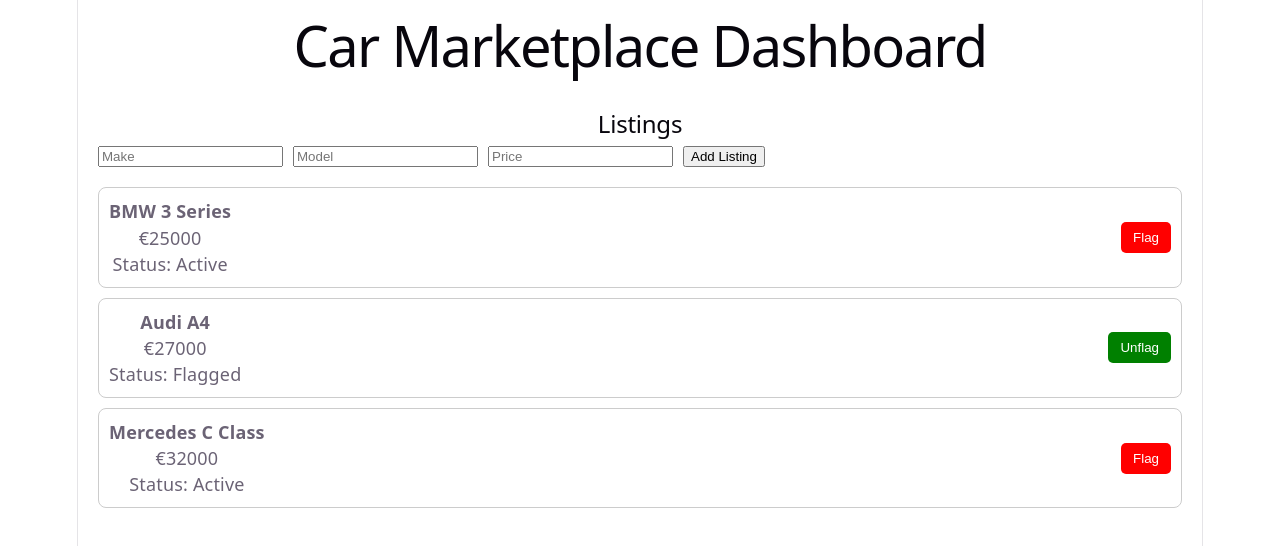
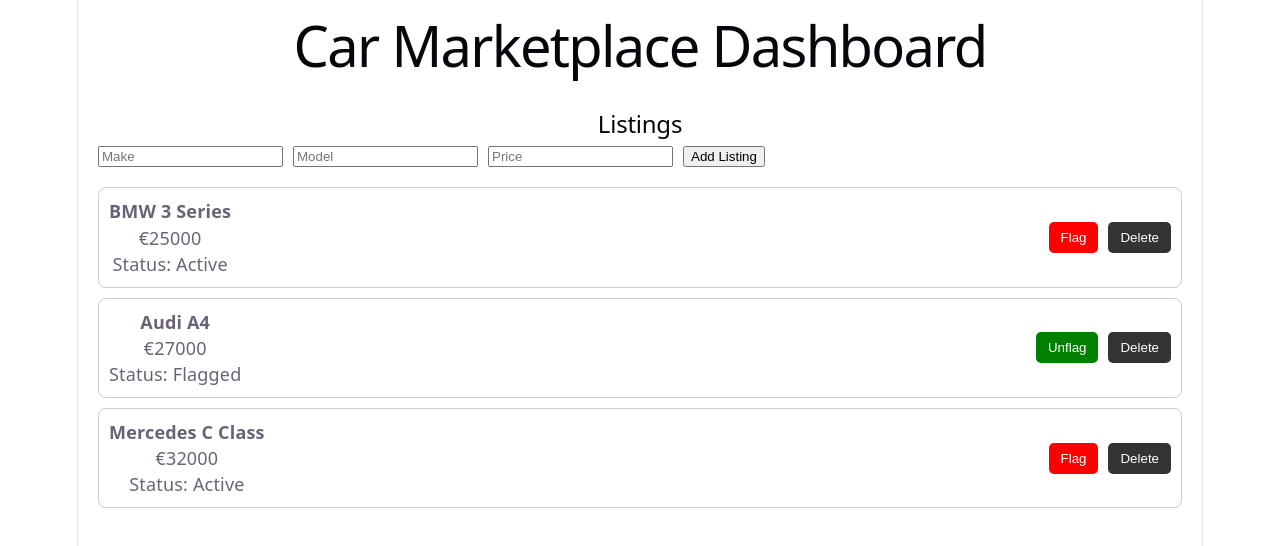
Before and after one commit to Chealy-13/car-dashboard-react, a React (Vite) app: page / in a window 1280 px wide. Shown: the top 546 px of the page. Built offline with nearby package versions, Linux system fonts and the light colour scheme.

Commit message:
Added delete functionality for car listings

```diff
--- a/src/components/CarList.jsx
+++ b/src/components/CarList.jsx
@@ -20,13 +20,18 @@
     setListings(updated);
   };
 
+  const deleteListing = (id) => {
+  const updated = listings.filter((car) => car.id !== id);
+  setListings(updated);
+};
+
   const handleAddListing = (e) => {
     e.preventDefault();
 
     if (!make || !model || !price) return;
 
     const newListing = {
-      id: listings.length + 1,
+      id: Date.now(),
       make,
       model,
       price: Number(price),
@@ -94,6 +99,7 @@
             <p>Status: {car.status}</p>
           </div>
 
+          <div style={{ display: "flex", gap: "10px" }}>
   <button
     onClick={() => toggleStatus(car.id)}
     style={{
@@ -107,6 +113,21 @@
   >
     {car.status === "Active" ? "Flag" : "Unflag"}
   </button>
+
+  <button
+    onClick={() => deleteListing(car.id)}
+    style={{
+      backgroundColor: "#333",
+      color: "white",
+      border: "none",
+      padding: "8px 12px",
+      borderRadius: "5px",
+      cursor: "pointer",
+    }}
+  >
+    Delete
+  </button>
+</div>
         </div>
       ))}
     </div>
```
Lines whose indentation alone changed are shown as unchanged.
